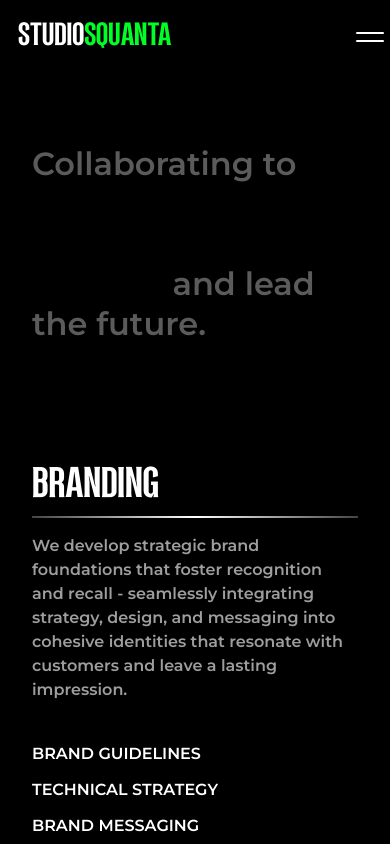
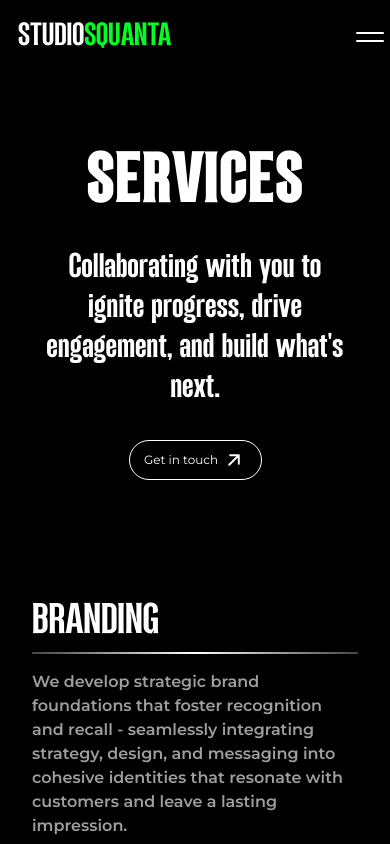
Before and after one commit to atharvsankpal7/Studio-Squanta, a React (Vite) app: page /services in a window 390 px wide. Shown: the top 844 px of the page. Built offline with nearby package versions, Linux system fonts and the light colour scheme.

Commit message:
Enhance CollaborationSection1 with updated mobile layout, new services heading, and 'Get in touch' button for improved user engagement.

```diff
--- a/src/components/CollaborationSection1.jsx
+++ b/src/components/CollaborationSection1.jsx
@@ -56,18 +56,55 @@ const CollaborationSection1 = () => {
       </div>
 
       {/* Mobile Container */}
-      <div className="lg:hidden px-[1rem] py-[3rem] mt-[3.5rem] sm:mt-[3rem] md:mt-[4rem]">
+      <div className="lg:hidden px-[1rem] py-[3rem] mt-[3.5rem] sm:mt-[3rem] md:mt-[4rem] text-white">
         <h1
-          className="text-[2rem] sm:text-[2.5rem] md:text-[3.5rem] font-semibold leading-tight"
+          className="text-[4rem]  md:text-[5.5rem] font-rogbold font-semibold leading-tight text-center mb-6"
           style={{
-            fontFamily: "Montserrat",
-            fontWeight: "600"
+            fontWeight: "600",
+            letterSpacing: '0.2rem'
           }}
         >
-          <span style={{ color: "#5B5B5B" }}>Collaborating to </span>
-          <span style={{ color: "#000" }}>accelerate progress, inspire change, </span>
-          <span style={{ color: "#5B5B5B" }}>and lead the future.</span>
+          SERVICES
         </h1>
+        <p className="text-center text-[2rem]  md:text-[3rem] font-rogbold leading-tight mb-8 px-2">
+          Collaborating with you to ignite progress, drive engagement, and build what's next.
+        </p>
+
+        {/* Get in touch Button for mobile */}
+        <motion.div
+          initial={{ opacity: 0, y: 30 }}
+          animate={{ opacity: 1, y: 0 }}
+          transition={{ duration: 0.6, delay: 0.8 }}
+          className="flex justify-center"
+        >
+          <Link
+            to="/collaboration"
+            className="group inline-flex items-center justify-center gap-1 w-[8.3125rem] md:w-[12.3125rem] bg-black border border-white rounded-[57px] text-white hover:bg-white hover:text-black transition-all duration-300 hover:scale-105"
+            style={{
+              height: '40px',
+            }}
+          >
+            <span className="font-montserrat text-[12px] md:text-[16px]">
+              Get in touch
+            </span>
+            <svg
+              width="24"
+              height="24"
+              viewBox="0 0 25 25"
+              fill="none"
+              xmlns="http://www.w3.org/2000/svg"
+              className="flex-shrink-0 transition-transform duration-300 group-hover:translate-x-1 group-hover:-translate-y-1"
+            >
+              <path
+                d="M7.5 17.5L17.5 7.5M17.5 7.5H8.5M17.5 7.5V16.5"
+                stroke="currentColor"
+                strokeWidth="2"
+                strokeLinecap="round"
+                strokeLinejoin="round"
+              />
+            </svg>
+          </Link>
+        </motion.div>
       </div>
     </div>
   );
```
